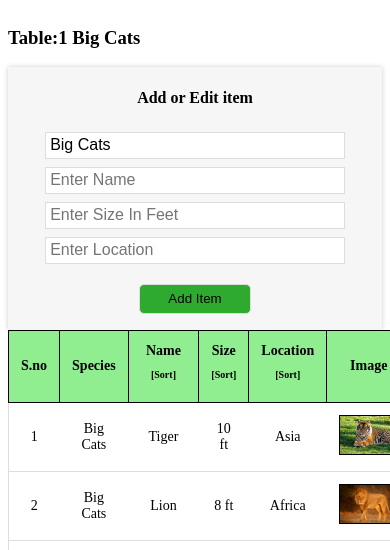
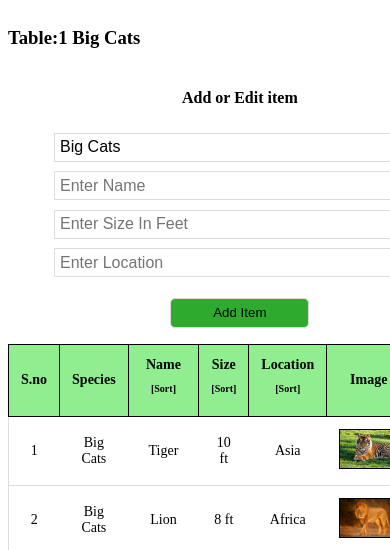
Before and after one commit to gaurya97/Itw_challenge, a plain HTML site: page index.html in a window 390 px wide. Shown: the top 550 px of the page. Drawn offline with Linux system fonts and the light colour scheme.

Commit message:
made changes in css for responsivnes

```diff
--- a/index.css
+++ b/index.css
@@ -121,6 +121,10 @@ font-weight: bold;
 	.form{
 		flex-direction: column;
 		margin: auto;
+		width: 124%;
+		background-color: white;
+		border: none;
+		box-shadow: none;
 	}
 	.form>div{
 		width:100%;
```
